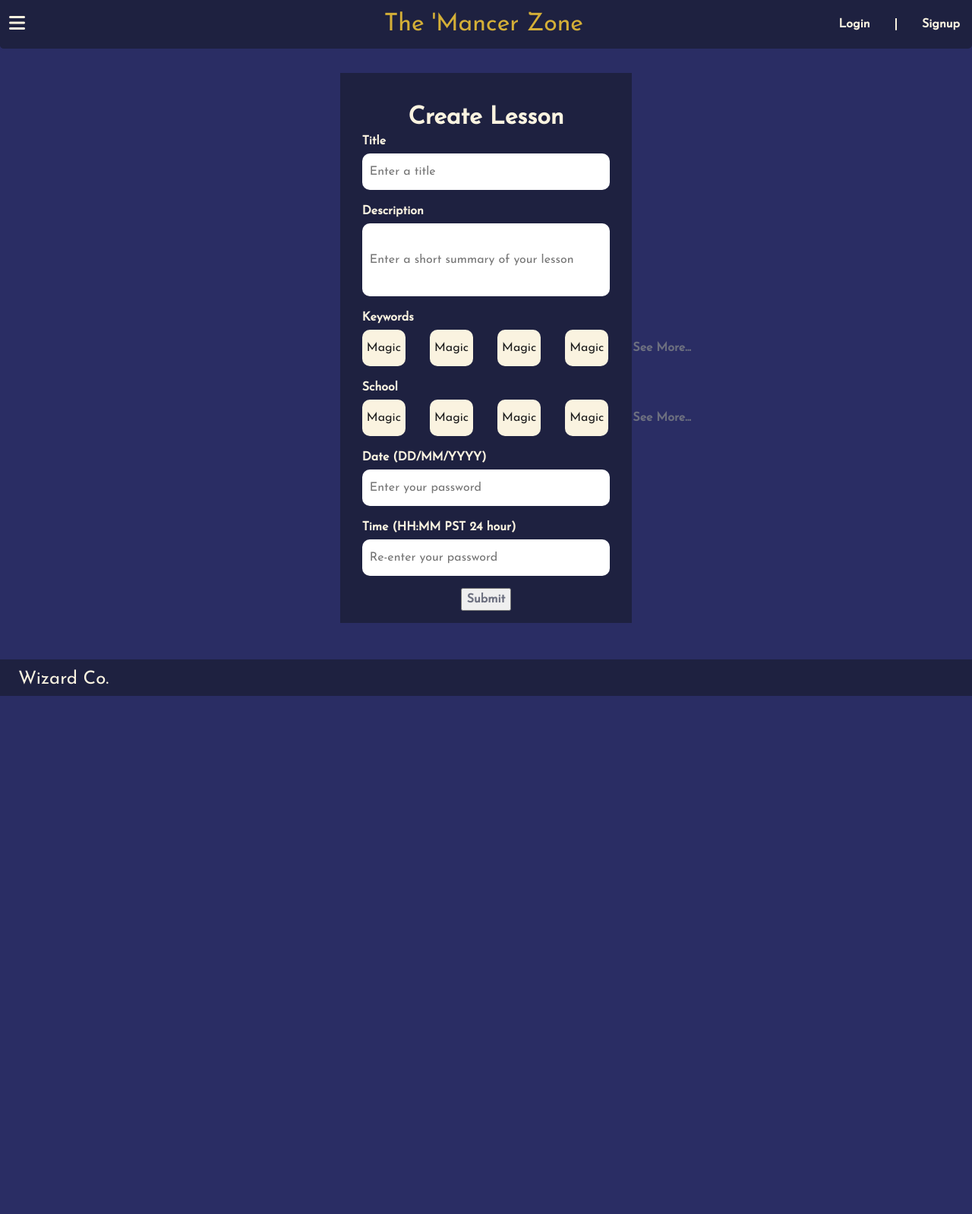
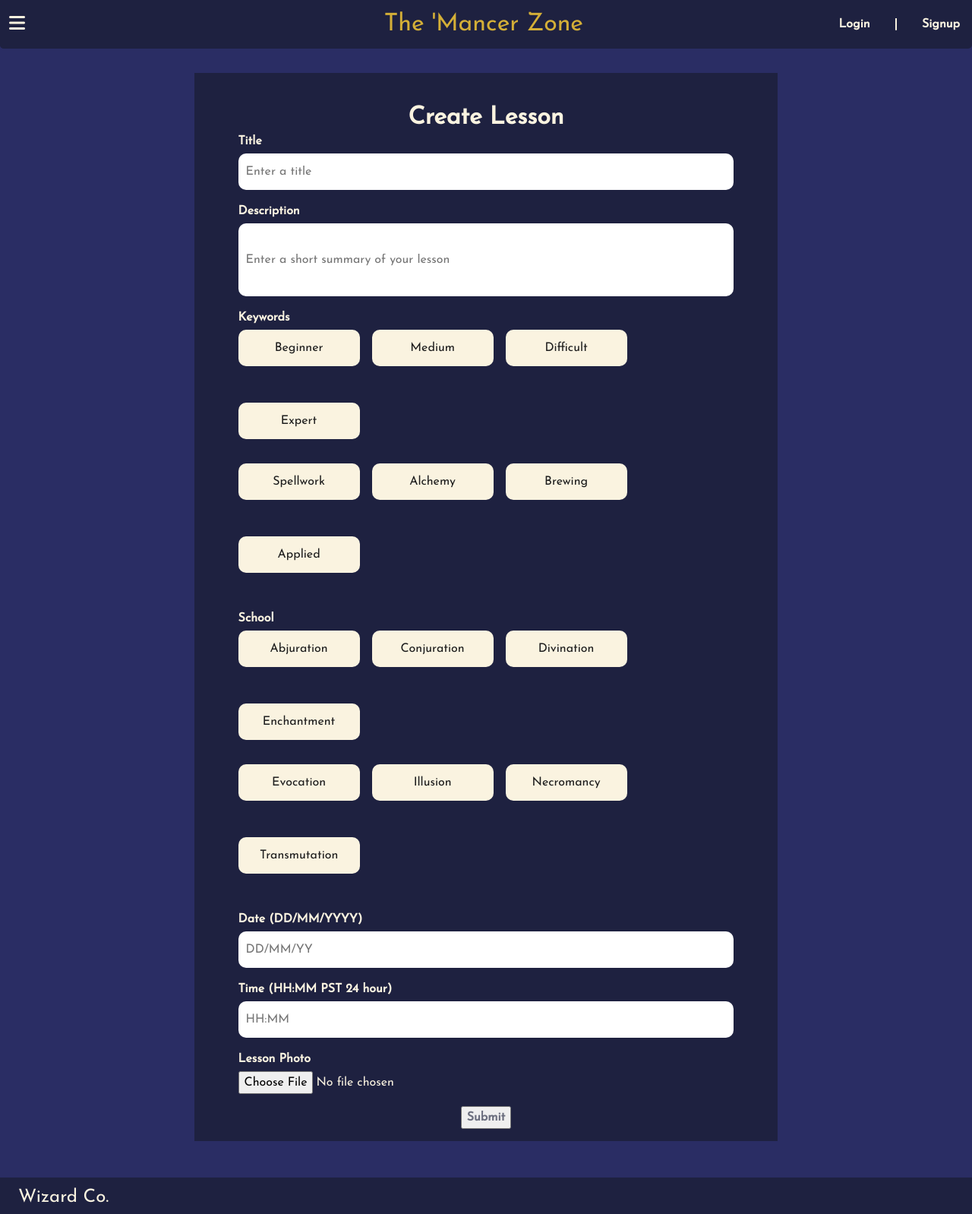
Before and after one commit to TrenchII/themancerzone, a PHP site: page /createlesson.html in a window 1280 px wide. Shown: the whole page at 76% size. Before the commit the page ends 916 px from the top, so only its background shows below. Run offline with PHP 8.4, Linux system fonts and the light colour scheme; some libraries are stand-ins or nearby versions.

Commit message:
Added create lesson code and changed button functionality in toggle.php

```diff
--- a/createlesson.html
+++ b/createlesson.html
@@ -12,7 +12,7 @@
     <script src="https://cdn.jsdelivr.net/npm/bootstrap@4.3.1/dist/js/bootstrap.min.js" integrity="sha384-JjSmVgyd0p3pXB1rRibZUAYoIIy6OrQ6VrjIEaFf/nJGzIxFDsf4x0xIM+B07jRM" crossorigin="anonymous" defer></script>
     <script src="https://kit.fontawesome.com/db5bcca7bf.js" crossorigin="anonymous" defer></script>
     <script src="./js/main.js" defer></script>
-    <script src="./js/signup.js" defer></script>
+    <script src="./js/createlesson.js" defer></script>
     <script src="./js/toggle.js" defer></script>
    </head>
     <body>
@@ -37,43 +37,76 @@
             </section>
             <form
             id="form"
+            action="php/createlesson.php"
             method="post"
+            enctype="multipart/form-data"
             novalidate
-            style="margin-top:-1em;">
+            style="margin-top:-1em; width:60%;">
+
             <section class="formbox">
                 <h1>Create Lesson</h1>
                 <div class="formboxlabel">
                     <p class = 'inputlabel'>Title</p>
                     <div style="width:100%">
-                        <input type="text" class="formcontrol" placeholder="Enter a title" required>
+                        <input type="text" class="formcontrol" name = 'title' placeholder="Enter a title" required>
                     </div>
                     <p class = 'inputlabel'>Description</p>
                     <div style="width:100%">
-                        <input type="text" class="desc" placeholder="Enter a short summary of your lesson" required>
+                        <input type="text" class="desc" name = 'desc' placeholder="Enter a short summary of your lesson" required>
                     </div>
-                    <p class = 'inputlabel'>Keywords</p>
+                    <p class = 'chitinputlabel'>Keywords</p>
                     <div class = "chitmatrix">
-                        <button class="chitlight chit-btn">Magic</button>
-                        <button class="chitlight chit-btn">Magic</button>
-                        <button class="chitlight chit-btn">Magic</button>
-                        <button class="chitlight chit-btn">Magic</button>
-                        <p class="toolbutton" style="white-space: nowrap;">See More...</p>
+                        <input type="checkbox" class='hiddencheck' name= 'kBeginner' id = 'Beginner'>
+                        <button class="chitlight chit-btn" id = 'Beginner'>Beginner</button>
+                        <input type="checkbox" class='hiddencheck' name= 'kMedium' id = 'Medium'>
+                        <button class="chitlight chit-btn" id = 'Medium'>Medium</button>
+                        <input type="checkbox" class='hiddencheck' name= 'kDifficult' id = 'Difficult'>
+                        <button class="chitlight chit-btn" id = 'Difficult'>Difficult</button>
+                        <input type="checkbox" class='hiddencheck' name= 'kExpert' id = 'Expert'>
+                        <button class="chitlight chit-btn" id = 'Expert'>Expert</button>
                     </div>
-                    <p class = 'inputlabel'>School</p>
                     <div class = "chitmatrix">
-                        <button class="chitlight chit-btn">Magic</button>
-                        <button class="chitlight chit-btn">Magic</button>
-                        <button class="chitlight chit-btn">Magic</button>
-                        <button class="chitlight chit-btn">Magic</button>
-                        <p class="toolbutton" style="white-space: nowrap;">See More...</p>
+                        <input type="checkbox" class='hiddencheck' name= 'kSpellwork' id = 'Spellwork'>
+                        <button class="chitlight chit-btn" id = 'Spellwork'>Spellwork</button>
+                        <input type="checkbox" class='hiddencheck' name= 'kAlchemy' id = 'Alchemy'>
+                        <button class="chitlight chit-btn" id = 'Alchemy'>Alchemy</button>
+                        <input type="checkbox" class='hiddencheck' name= 'kBrewing' id = 'Brewing'>
+                        <button class="chitlight chit-btn" id = 'Brewing'>Brewing</button>
+                        <input type="checkbox" class='hiddencheck' name= 'kApplied' id = 'Applied'>
+                        <button class="chitlight chit-btn" id = 'Applied'>Applied</button>
+                    </div>
+                    <p class = 'chitinputlabel'>School</p>
+                    <div class = "chitmatrix">
+                        <input type="checkbox" class='hiddencheck' name= 'sAbjuration' id = 'Abjuration'>
+                        <button class="chitlight chit-btn" id = 'Abjuration'>Abjuration</button>
+                        <input type="checkbox" class='hiddencheck' name= 'sConjuration' id = 'Conjuration'>
+                        <button class="chitlight chit-btn" id = 'Conjuration'>Conjuration</button>
+                        <input type="checkbox" class='hiddencheck' name= 'sDivination' id = 'Divination'>
+                        <button class="chitlight chit-btn" id = 'Divination'>Divination</button>
+                        <input type="checkbox" class='hiddencheck' name= 'sEnchantment' id = 'Enchantment'>
+                        <button class="chitlight chit-btn" id = 'Enchantment'>Enchantment</button>
+                    </div>
+                    <div class = "chitmatrix">
+                        <input type="checkbox" class='hiddencheck' name= 'sEvocation' id = 'Evocation'>
+                        <button class="chitlight chit-btn" id = 'Evocation'>Evocation</button>
+                        <input type="checkbox" class='hiddencheck' name= 'sIllusion' id = 'Illusion'>
+                        <button class="chitlight chit-btn" id = 'Illusion'>Illusion</button>
+                        <input type="checkbox" class='hiddencheck' name= 'sNecromancy' id = 'Necromancy'>
+                        <button class="chitlight chit-btn" id = 'Necromancy'>Necromancy</button>
+                        <input type="checkbox" class='hiddencheck' name= 'sTransmutation' id = 'Transmutation'>
+                        <button class="chitlight chit-btn" id = 'Transmutation'>Transmutation</button>
                     </div>
                     <p class = 'inputlabel'>Date (DD/MM/YYYY)</p>
                     <div style="width:100%">
-                        <input type="text" class="formcontrol" placeholder="Enter your password" required>
+                        <input type="text" class="formcontrol" name="date" placeholder="DD/MM/YY" required>
                     </div>
                     <p class = 'inputlabel'>Time (HH:MM PST 24 hour)</p>
                     <div style="width:100%">
-                        <input type="text" class="formcontrol" placeholder="Re-enter your password" required>
+                        <input type="text" class="formcontrol" name = "time" placeholder="HH:MM" required>
+                    </div>
+                    <div id="filesubmit">
+                        <p class = 'inputlabel'>Lesson Photo</p>
+                        <input type="file" id = "img" name = "img" accept="image/png,image/jpeg" required>
                     </div>
                 </div>
                 <input type="submit" class="toolbutton submit" value="Submit">
--- a/css/main.css
+++ b/css/main.css
@@ -254,6 +254,7 @@ section {
     border-radius:10px;
     text-align:center;
     height:3em;
+    margin-bottom:2em;
 }
 .main-gallery-small {
     display:flex;
@@ -379,6 +380,13 @@ text-align: center;
     margin-bottom:0.25em;
     font-weight: bold;
 }
+.chitinputlabel {
+    text-align: left;
+    width:85%;
+    margin-top:1em;
+    margin-bottom:0.25em;
+    font-weight: bold;
+}
 .formbox > h1 {
     margin-bottom:-0.5em;
     font-weight: bold;
@@ -413,14 +421,14 @@ text-align: center;
 }
 .chitmatrix {
     display:flex;
-    flex-flow: row nowrap;
+    flex-flow: row wrap;
     justify-content: flex-start;
     align-items: center;
     width:85%;
-    gap:2em;
+    gap:1em;
 }
 .chitlight {
-    width:5em;
+    width:10em;
     background-color: #FAF3E0;
     color: #1C1C1C;
 }
@@ -428,7 +436,7 @@ text-align: center;
     background-color: #ada99b;
 }
 .chitdark {
-    width:5em;
+    width:10em;
     background-color: #1C1C1C;
     color: #FAF3E0;
 }
@@ -455,3 +463,9 @@ a:hover, a:visited, a:link, a:active {
 a:hover {
     color: #ada99b;
 }
+.hiddencheck {
+    display:none;
+}
+.chit-btn>label {
+    position:absolute;
+}
--- a/db/themancerzone.sql
+++ b/db/themancerzone.sql
@@ -53,7 +53,9 @@ CREATE TABLE `lesson` (
     `keyword` longtext NOT NULL,
     `school` longtext NOT NULL,
     `date` DATETIME NOT NULL,
-    PRIMARY KEY (lessonid)
+    `pfpid` int NOT NULL,
+    PRIMARY KEY (lessonid),
+    FOREIGN KEY (pfpid) REFERENCES pfp(pfpid)
 ) ENGINE=InnoDB DEFAULT CHARSET=latin1;
 
 CREATE TABLE `createdlessons` (
--- a/js/toggle.js
+++ b/js/toggle.js
@@ -1,7 +1,17 @@
 const chits = document.getElementsByClassName("chit-btn");
 function toggleHandler(e) {
     let currentChit = this;
+    let currentChitID = this.id;
+    console.log(currentChitID);
+    let chitCheckbox = document.querySelector('input[id=' + currentChitID + ']');
+    console.log(chitCheckbox);
     let chitcolor = currentChit.classList.contains('chitlight');
+    if(chitcolor) {
+        chitCheckbox.checked = true;
+    }
+    else {
+        chitCheckbox.checked = false;
+    }
     currentChit.classList.toggle("chitlight",!chitcolor);
     currentChit.classList.toggle("chitdark",chitcolor);
     e.preventDefault();
```
Also changed, not shown: js/createlesson.js (+86 -0 lines), php/createlesson.php (+47 -0 lines), sendmessage.html (added).
